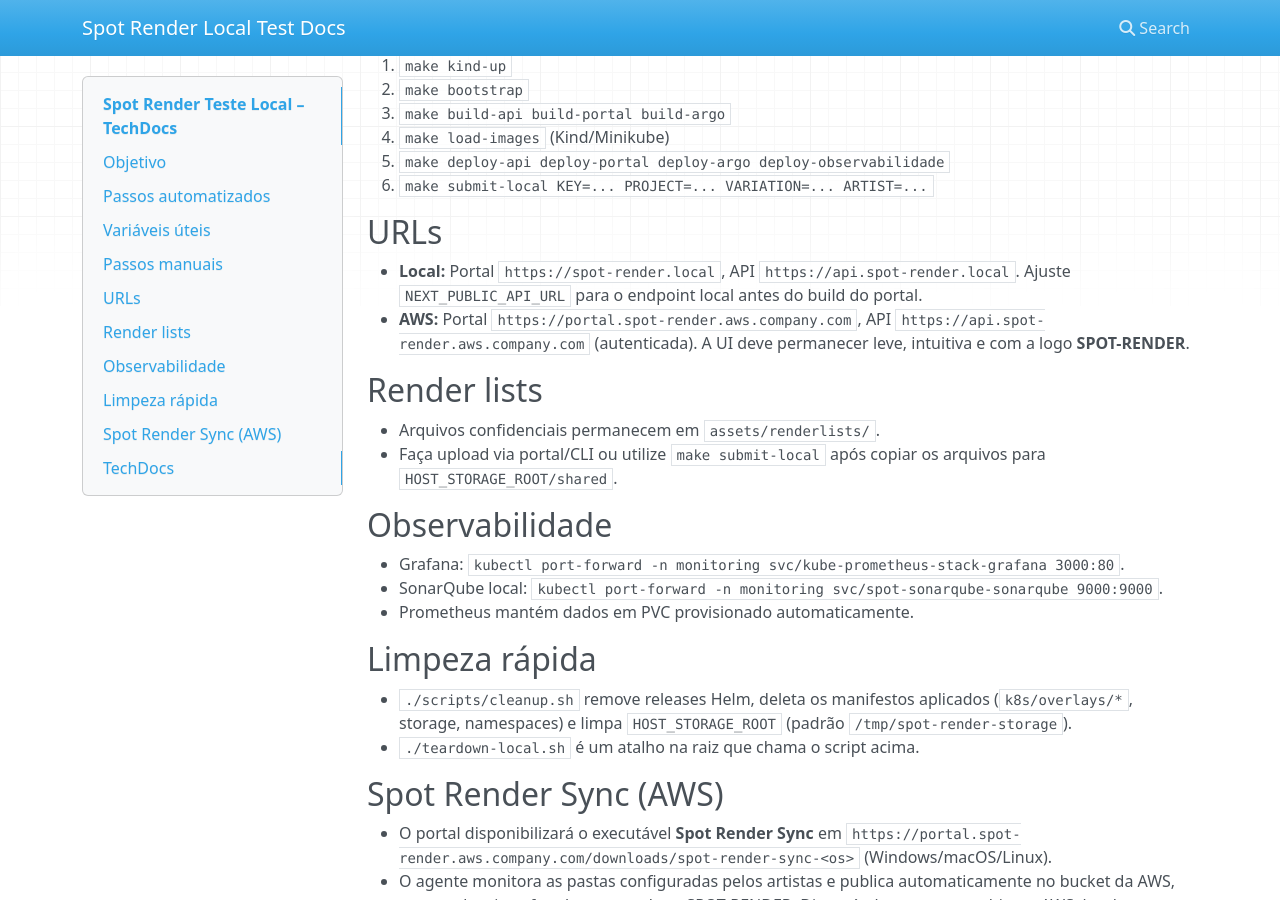
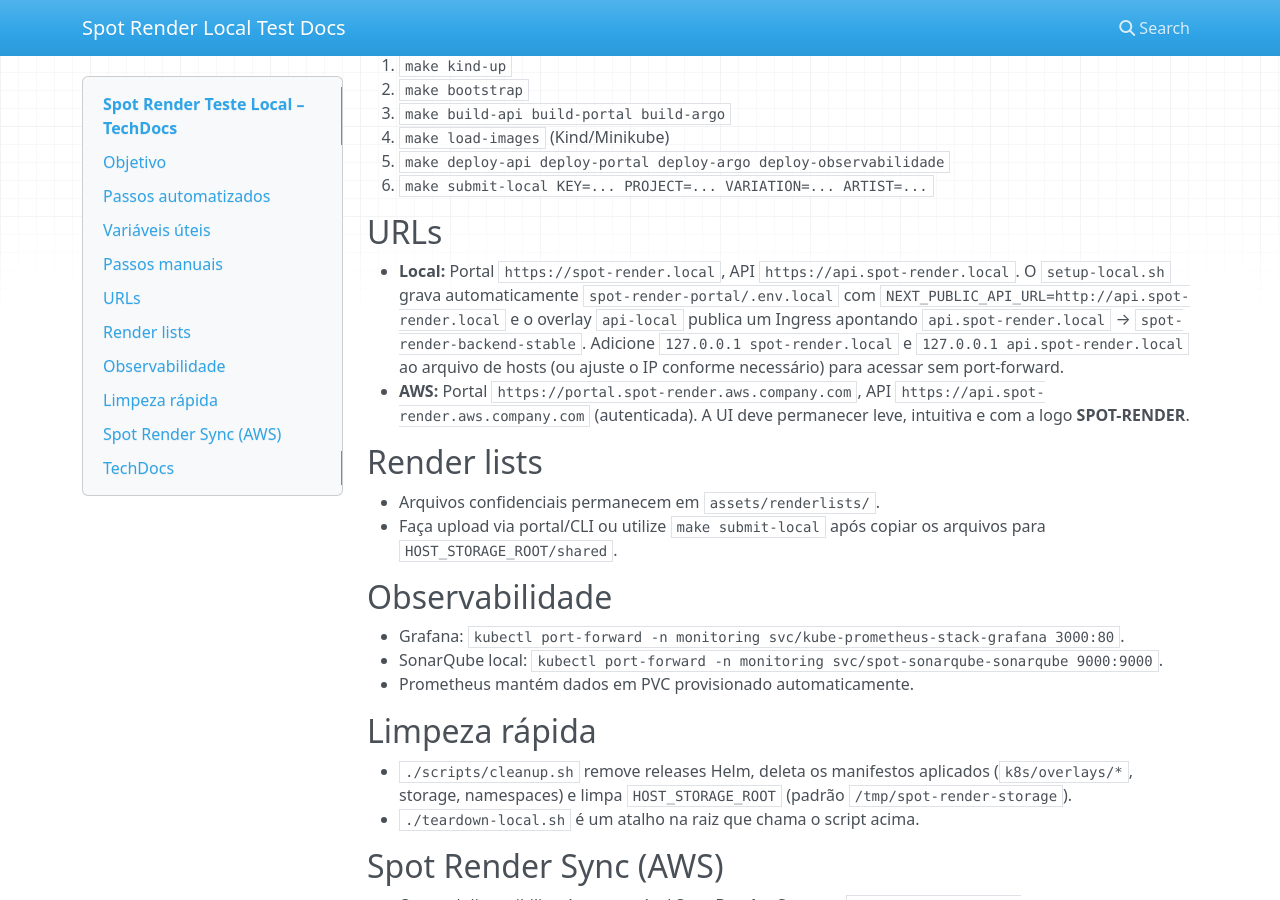
Before and after one commit to raafa001/spot-render-teste-local, an MkDocs documentation site: the page built from docs/index.md, in a window 1280 px wide and 900 px high, scrolled down 983 px. Built offline with MkDocs 1.6.1, drawn with Linux system fonts in a browser that asks for light colours; nearby versions of some CDN libraries.

Commit message:
feat: ingress local para api e env automático

```diff
--- a/docs/index.md
+++ b/docs/index.md
@@ -34,7 +34,7 @@
 6. `make submit-local KEY=... PROJECT=... VARIATION=... ARTIST=...`
 
 ## URLs
-- **Local:** Portal `https://spot-render.local`, API `https://api.spot-render.local`. Ajuste `NEXT_PUBLIC_API_URL` para o endpoint local antes do build do portal.
+- **Local:** Portal `https://spot-render.local`, API `https://api.spot-render.local`. O `setup-local.sh` grava automaticamente `spot-render-portal/.env.local` com `NEXT_PUBLIC_API_URL=http://api.spot-render.local` e o overlay `api-local` publica um Ingress apontando `api.spot-render.local` → `spot-render-backend-stable`. Adicione `127.0.0.1 spot-render.local` e `127.0.0.1 api.spot-render.local` ao arquivo de hosts (ou ajuste o IP conforme necessário) para acessar sem port-forward.
 - **AWS:** Portal `https://portal.spot-render.aws.company.com`, API `https://api.spot-render.aws.company.com` (autenticada). A UI deve permanecer leve, intuitiva e com a logo **SPOT-RENDER**.
 
 ## Render lists
```
Also changed, not shown: README.md (+7 -0 lines), 3 other files.
